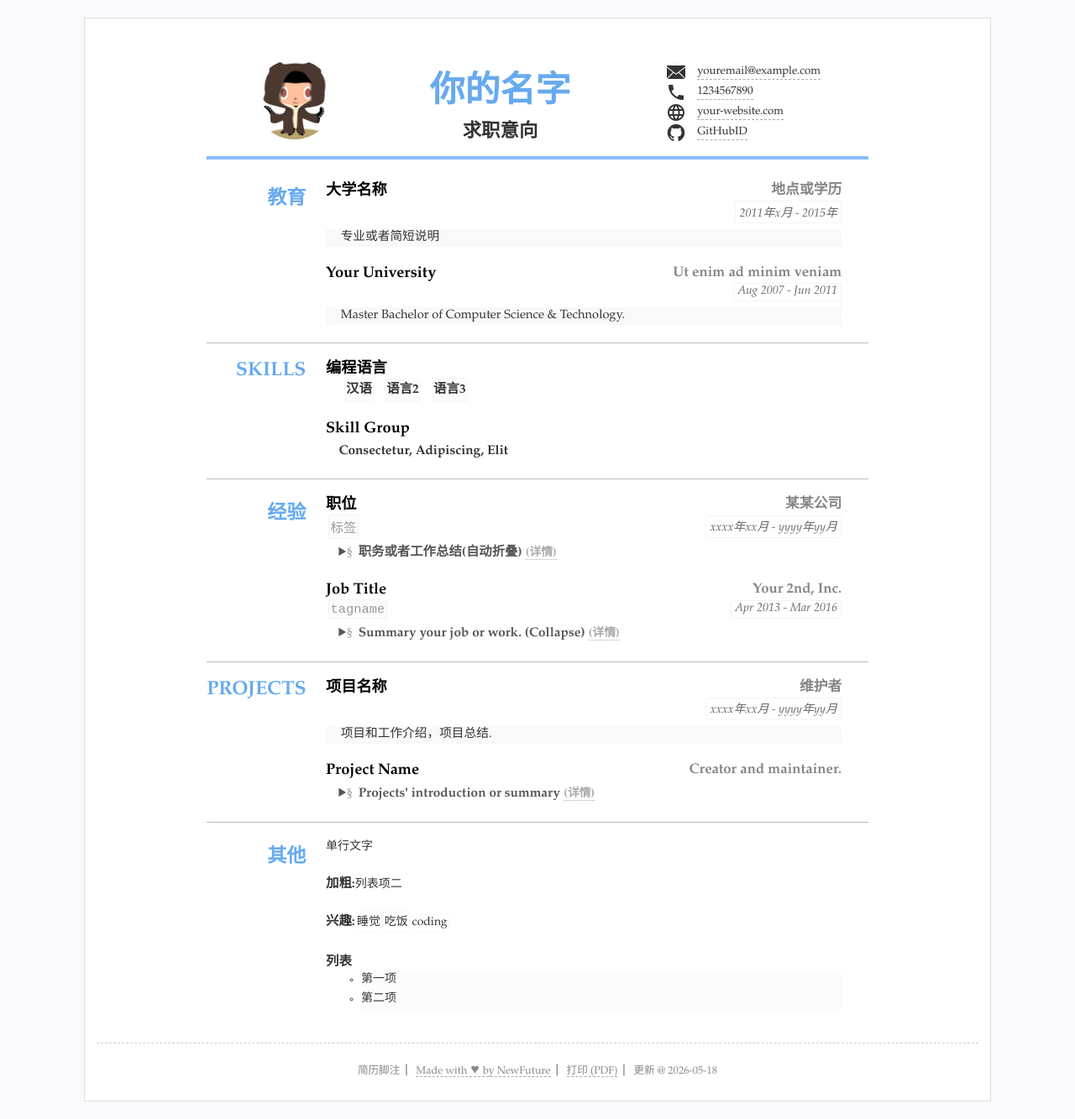
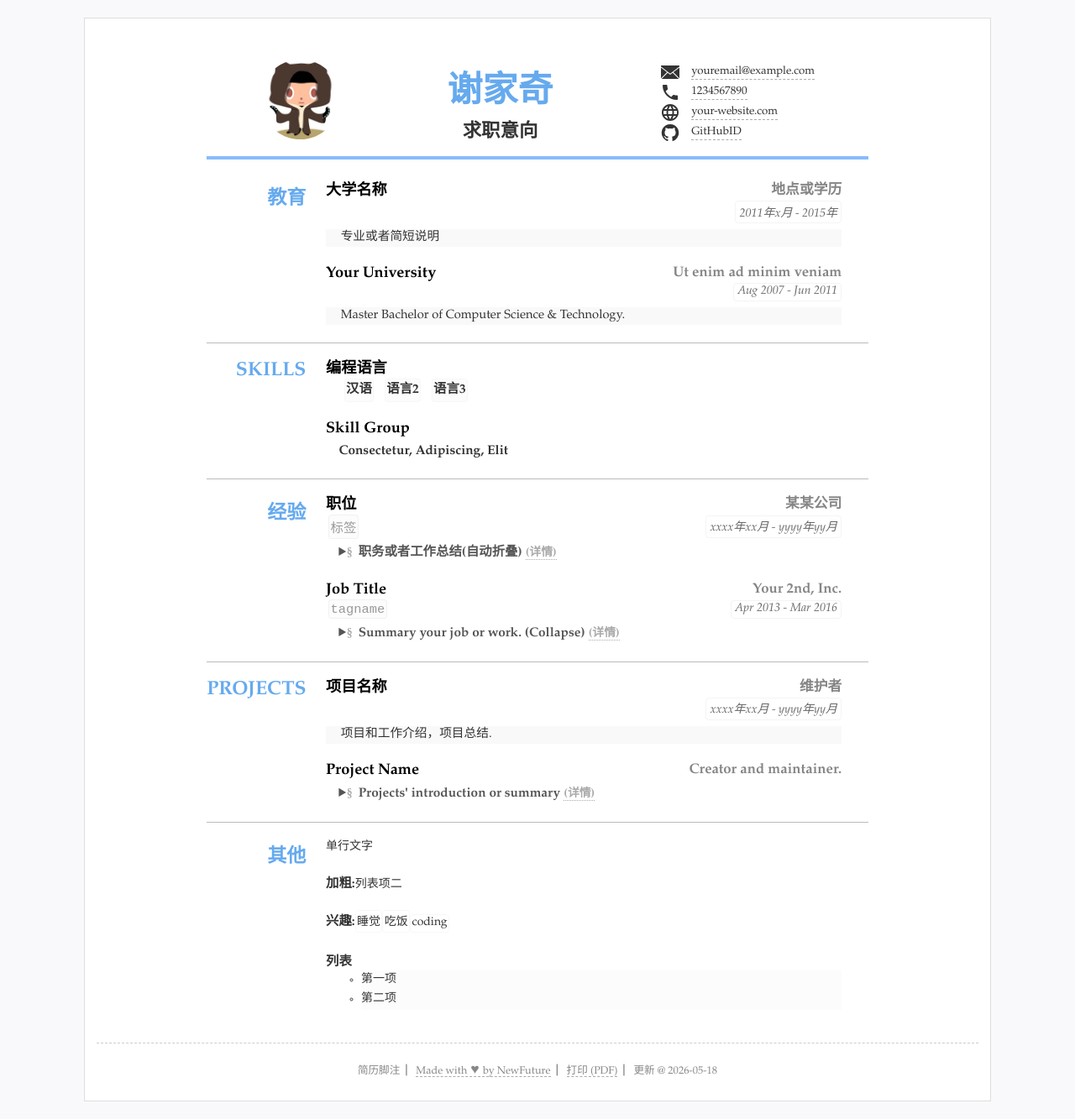
Before and after one commit to skalu829/111, a Jekyll site: the page built from index.html, in a window 1280 px wide. Shown: the whole page at 84% size. Built offline with Jekyll 4.4.1, drawn with Linux system fonts in a browser that asks for light colours.

Commit message:
Update resume.yml

```diff
--- a/_data/resume.yml
+++ b/_data/resume.yml
@@ -3,7 +3,7 @@
 
 title: "简历标题"
 lang: "zh" #语言设置 zh表示中文 en 表示英语
-name: "你的名字"
+name: "谢家奇"
 jobtitle: "求职意向" #可空不显示
 photo: "assets/img/photo.jpg" #照片可空，不显示
 
```
